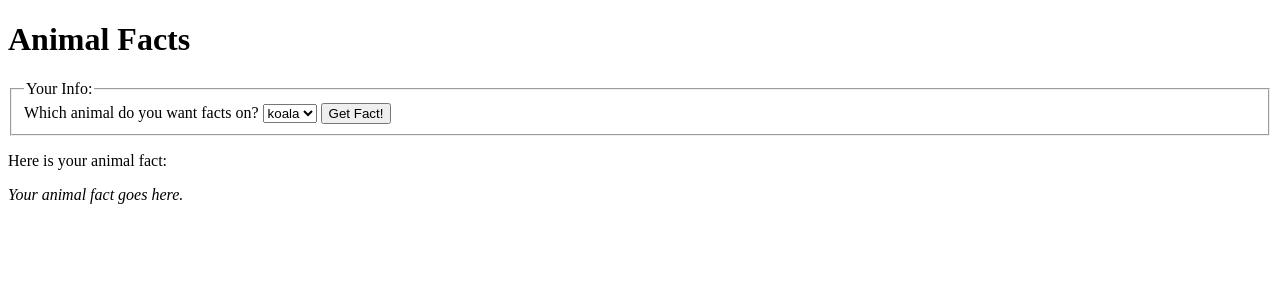
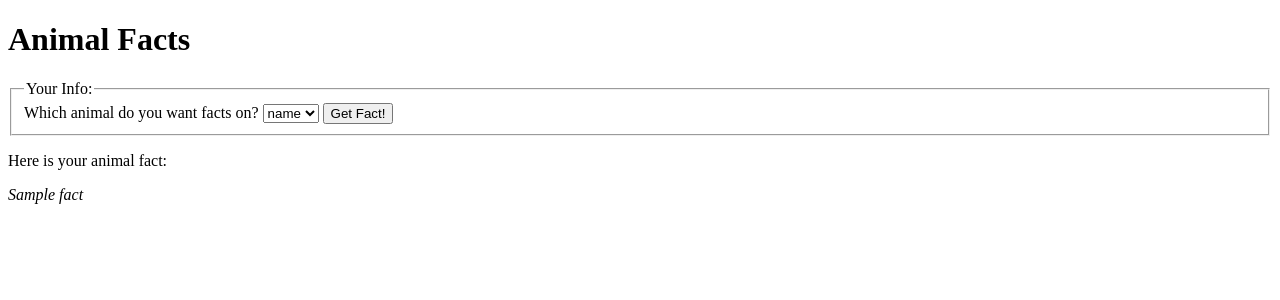
Before and after one commit to laurelmclean/ACS-1710-Module-3, a Flask app: template templates/animal_facts.html in a window 1280 px wide. Shown: the top 300 px of the page. Run offline with Flask 2, Linux system fonts and the light colour scheme; the template is opened without the code that fills it: most values are stand-ins (such as "Sample title", 1, 10 or a date in 2020).

Commit message:
Finished animal facts

```diff
--- a/app.py
+++ b/app.py
@@ -82,14 +82,19 @@ animal_to_fact = {
 @app.route('/animal_facts')
 def animal_facts():
     """Show a form to choose an animal and receive facts."""
+    animal_choice = request.args.get('animal_choice')
 
     # TODO: Collect the form data and save as variables
 
     context = {
+        "animals": animal_to_fact,
         # TODO: Enter your context variables here for:
         # - the list of all animals (get from animal_to_fact)
         # - the chosen animal fact (may be None if the user hasn't filled out the form yet)
     }
+    if animal_choice != None:
+        fact = animal_to_fact[animal_choice]
+        context["fact"] = fact
     return render_template('animal_facts.html', **context)
 
 
--- a/templates/animal_facts.html
+++ b/templates/animal_facts.html
@@ -15,8 +15,10 @@ Animal Facts
 
             <!-- TODO: Use a for loop to show one option element for each
                 animal. -->
-            <select name="animal">
-                <option value="koala">koala</option>
+            <select name="animal_choice">
+                {% for animal in animals.keys() %}
+                <option value="{{ animal }}">{{ animal }}</option>
+                {% endfor %}
             </select>
         </label>
 
@@ -32,7 +34,7 @@ Animal Facts
         Here is your animal fact:
     </p>
     <p>
-        <em>Your animal fact goes here.</em>
+        <em>{{ fact }}</em>
     </p>
 </section>
 
```
